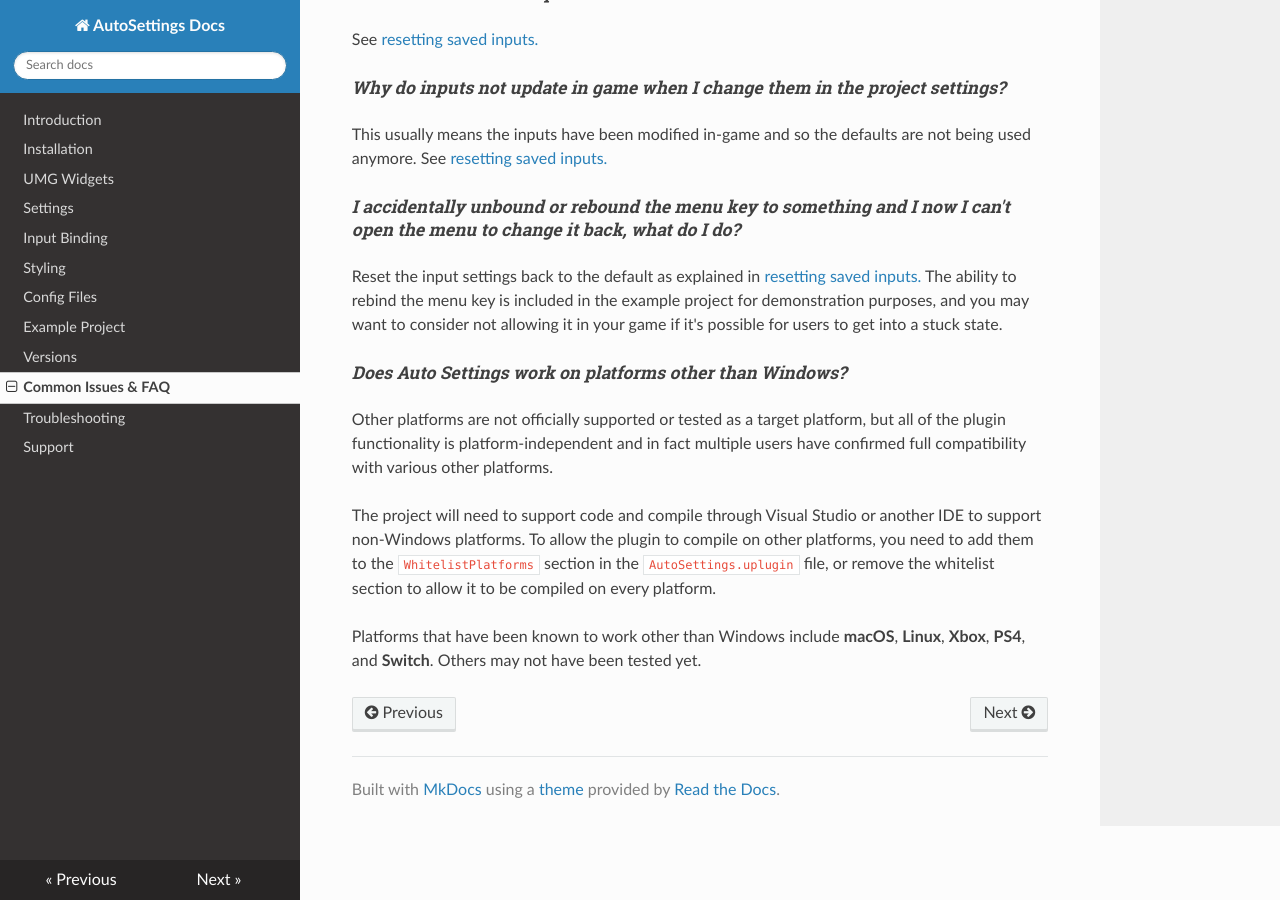
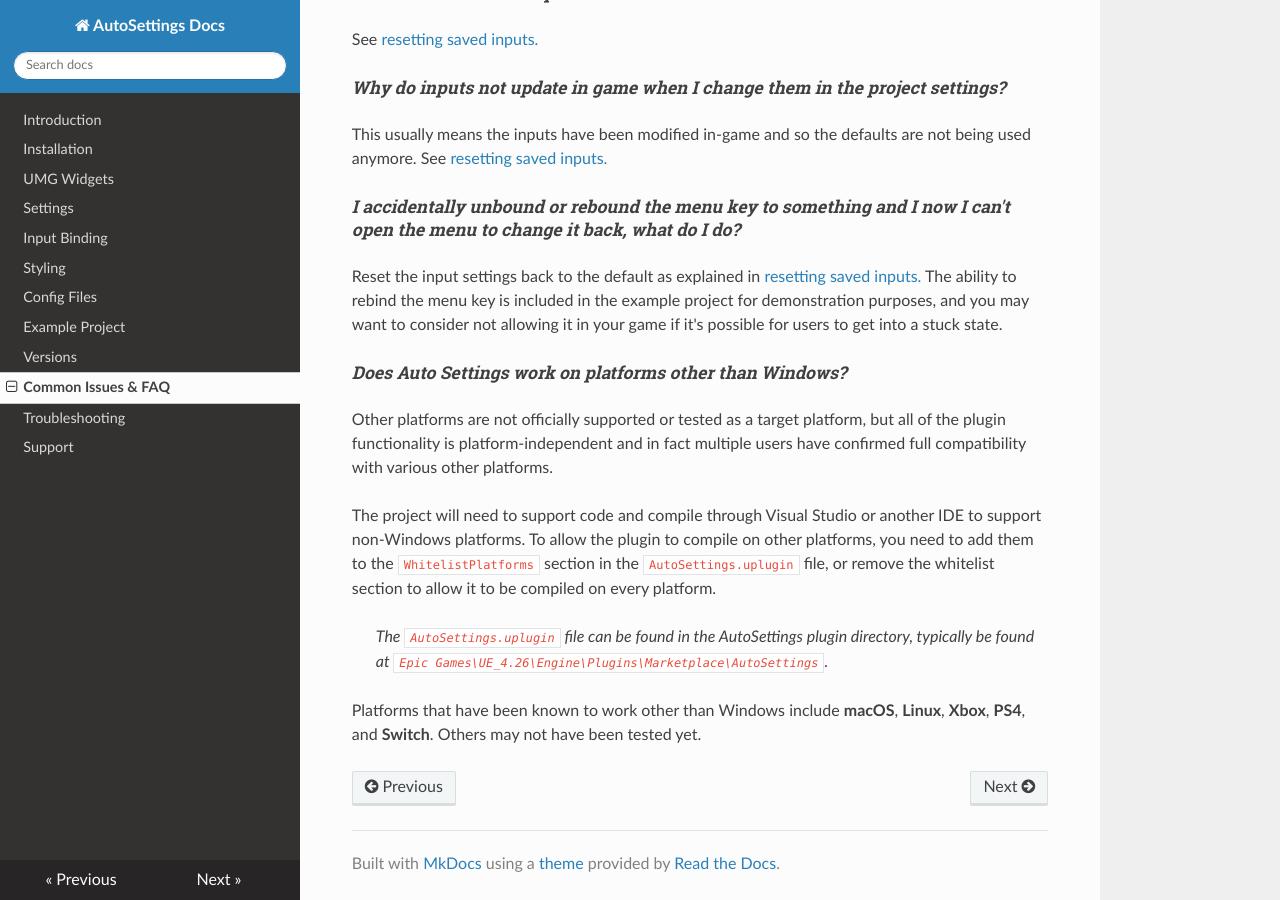
Before and after one commit to Acren/AutoSettings-Docs, an MkDocs documentation site: the page built from docs/faq.md, in a window 1280 px wide and 900 px high, scrolled down 1071 px. Built offline with MkDocs 1.6.1, drawn with Linux system fonts in a browser that asks for light colours; nearby versions of some CDN libraries; old or Windows-style settings are respelled for this version of MkDocs.

Commit message:
Add hint for uplugin location

```diff
--- a/docs/faq.md
+++ b/docs/faq.md
@@ -50,4 +50,6 @@ Other platforms are not officially supported or tested as a target platform, but
 The project will need to support code and compile through Visual Studio or another IDE to support non-Windows platforms.
 To allow the plugin to compile on other platforms, you need to add them to the `WhitelistPlatforms` section in the `AutoSettings.uplugin` file, or remove the whitelist section to allow it to be compiled on every platform.
 
+> *The `AutoSettings.uplugin` file can be found in the AutoSettings plugin directory, typically be found at `Epic Games\UE_4.26\Engine\Plugins\Marketplace\AutoSettings`.*
+
 Platforms that have been known to work other than Windows include **macOS**, **Linux**, **Xbox**, **PS4**, and **Switch**. Others may not have been tested yet.
```
